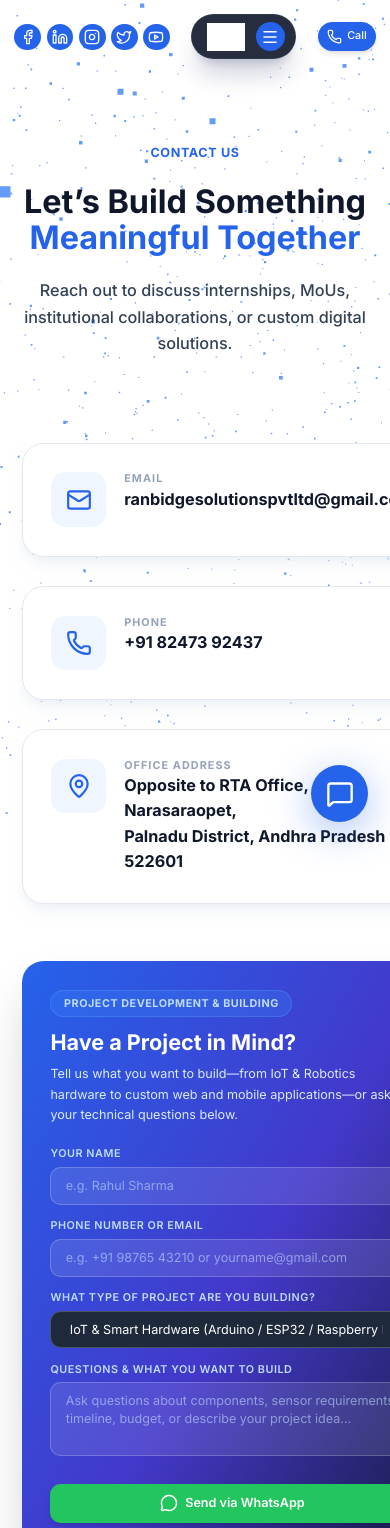
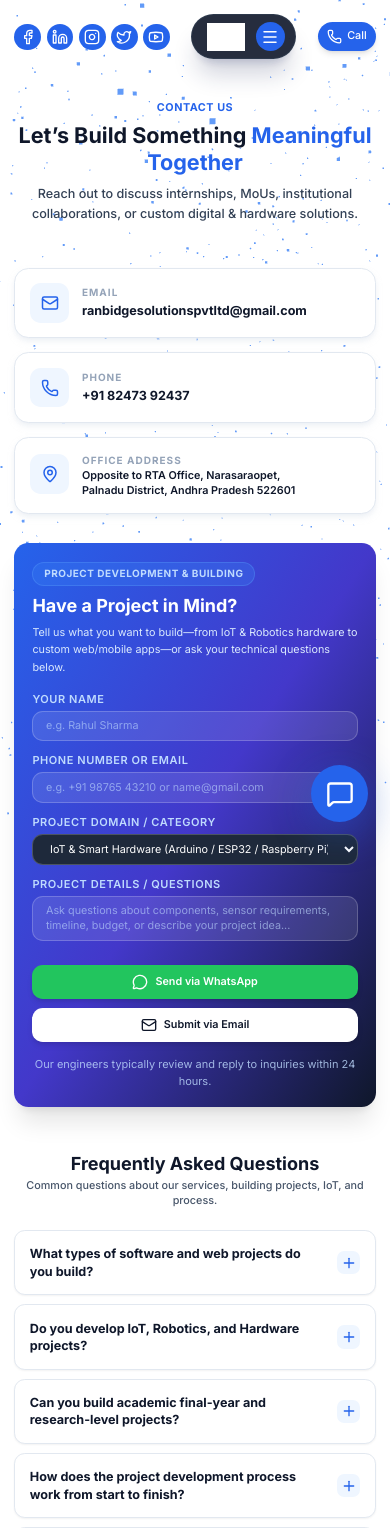
Before and after one commit to ranbridgeserviceprivatelimited-sys/RANBIDGE-Solutions-PVT-LTD, a React (Vite) app: page /contact in a window 390 px wide. Shown: the top 1528 px of the page. Built offline with nearby package versions, Linux system fonts and the light colour scheme; grey boxes are pictures that could not be loaded.

Commit message:
Optimize Contact page layout and typography for mobile view

```diff
--- a/components/Contact.tsx
+++ b/components/Contact.tsx
@@ -7,7 +7,7 @@ import {
   Plus,
   Minus
 } from "lucide-react";
-import { COMPANY_NAME, FAQ_DATA } from "../constants";
+import { FAQ_DATA } from "../constants";
 import { gsap } from "gsap";
 import { ScrollTrigger } from "gsap/ScrollTrigger";
 import { useCursorEffect } from "./useCursorEffect";
@@ -47,33 +47,34 @@ const Contact: React.FC = () => {
       /* Header */
       gsap.fromTo(
         headerRef.current,
-        { y: 60, opacity: 0 },
+        { y: 40, opacity: 0 },
         {
           y: 0,
           opacity: 1,
-          duration: 1,
+          duration: 0.8,
           ease: "power3.out",
+          clearProps: "all",
           scrollTrigger: {
             trigger: headerRef.current,
-            start: "top 80%",
+            start: "top 85%",
           },
         }
       );
 
       /* Contact cards */
       gsap.fromTo(
-        cardsRef.current?.children,
-        { y: 40, opacity: 0, scale: 0.95 },
+        cardsRef.current?.children ? Array.from(cardsRef.current.children) : [],
+        { y: 30, opacity: 0 },
         {
           y: 0,
           opacity: 1,
-          scale: 1,
-          duration: 0.8,
-          stagger: 0.2,
+          duration: 0.7,
+          stagger: 0.12,
           ease: "power3.out",
+          clearProps: "all",
           scrollTrigger: {
             trigger: cardsRef.current,
-            start: "top 80%",
+            start: "top 85%",
           },
         }
       );
@@ -81,15 +82,16 @@ const Contact: React.FC = () => {
       /* Let’s Talk section */
       gsap.fromTo(
         talkRef.current,
-        { x: 80, opacity: 0 },
+        { y: 40, opacity: 0 },
         {
-          x: 0,
+          y: 0,
           opacity: 1,
-          duration: 1,
+          duration: 0.8,
           ease: "power3.out",
+          clearProps: "all",
           scrollTrigger: {
             trigger: talkRef.current,
-            start: "top 80%",
+            start: "top 85%",
           },
         }
       );
@@ -97,12 +99,13 @@ const Contact: React.FC = () => {
       /* FAQ Section */
       gsap.fromTo(
         faqRef.current,
-        { y: 50, opacity: 0 },
+        { y: 40, opacity: 0 },
         {
           y: 0,
           opacity: 1,
-          duration: 1,
+          duration: 0.8,
           ease: "power3.out",
+          clearProps: "all",
           scrollTrigger: {
             trigger: faqRef.current,
             start: "top 85%",
@@ -118,53 +121,52 @@ const Contact: React.FC = () => {
     <section
       ref={sectionRef}
       id="contact"
-      className="relative pt-40 pb-24 bg-transparent overflow-hidden"
+      className="relative pt-28 sm:pt-36 lg:pt-40 pb-16 sm:pb-24 bg-transparent overflow-hidden"
     >
-      <div className="max-w-7xl mx-auto px-6 space-y-24">
+      <div className="max-w-7xl mx-auto px-4 sm:px-6 space-y-12 sm:space-y-16 lg:space-y-20">
 
         {/* 🔹 HEADER */}
         <div
           ref={headerRef}
           data-cursor
           data-logo="true"
-          className="max-w-3xl mx-auto text-center space-y-6"
+          className="max-w-3xl mx-auto text-center space-y-2 sm:space-y-4"
         >
-          <h2 className="text-blue-600 uppercase tracking-wider text-sm font-bold">
+          <h2 className="text-blue-600 uppercase tracking-wider text-xs sm:text-sm font-bold">
             Contact Us
           </h2>
-          <h3 className="text-4xl md:text-5xl font-extrabold text-slate-900">
+          <h3 className="text-2xl sm:text-4xl md:text-5xl font-extrabold text-slate-900 leading-tight">
             Let’s Build Something
             <span className="text-blue-600"> Meaningful Together</span>
           </h3>
-          <p className="text-lg text-slate-700 font-medium leading-relaxed">
+          <p className="text-sm sm:text-base md:text-lg text-slate-700 font-medium leading-relaxed max-w-2xl mx-auto">
             Reach out to discuss internships, MoUs, institutional collaborations,
-            or custom digital solutions.
+            or custom digital & hardware solutions.
           </p>
         </div>
 
         {/* 🔹 MAIN GRID */}
-        <div className="grid lg:grid-cols-2 gap-16 items-start">
+        <div className="grid lg:grid-cols-2 gap-8 lg:gap-14 items-start">
 
           {/* 📞 CONTACT DETAILS */}
-          <div ref={cardsRef} className="space-y-8">
+          <div ref={cardsRef} className="space-y-4 sm:space-y-6">
 
             {/* EMAIL */}
             <div
               data-cursor
               data-logo="false"
-              className="group flex items-start gap-5 p-8 rounded-3xl bg-white border border-slate-200 shadow-lg shadow-slate-200/50
-                         hover:shadow-xl hover:-translate-y-1 transition-all"
+              className="group flex items-center sm:items-start gap-3.5 sm:gap-5 p-4 sm:p-6 rounded-2xl sm:rounded-3xl bg-white border border-slate-200 shadow-md shadow-slate-200/50 hover:shadow-xl hover:-translate-y-0.5 transition-all"
             >
-              <div className="bg-blue-50 text-blue-600 group-hover:bg-blue-600 group-hover:text-white transition-all rounded-2xl p-4">
-                <Mail size={26} />
+              <div className="bg-blue-50 text-blue-600 group-hover:bg-blue-600 group-hover:text-white transition-all rounded-xl sm:rounded-2xl p-3 sm:p-4 shrink-0">
+                <Mail className="w-5 h-5 sm:w-6 sm:h-6" />
               </div>
-              <div>
-                <p className="text-xs font-bold text-slate-400 uppercase tracking-widest">
+              <div className="min-w-0 flex-1">
+                <p className="text-[10px] sm:text-xs font-bold text-slate-400 uppercase tracking-widest mb-0.5">
                   Email
                 </p>
                 <a
                   href="mailto:ranbidgesolutionspvtltd@gmail.com"
-                  className="text-lg font-bold text-slate-900 hover:text-blue-600 transition-colors"
+                  className="block text-sm sm:text-base lg:text-lg font-bold text-slate-900 hover:text-blue-600 transition-colors break-all"
                 >
                   ranbidgesolutionspvtltd@gmail.com
                 </a>
@@ -175,19 +177,18 @@ const Contact: React.FC = () => {
             <div
               data-cursor
               data-logo="false"
-              className="group flex items-start gap-5 p-8 rounded-3xl bg-white border border-slate-200 shadow-lg shadow-slate-200/50
-                         hover:shadow-xl hover:-translate-y-1 transition-all"
+              className="group flex items-center sm:items-start gap-3.5 sm:gap-5 p-4 sm:p-6 rounded-2xl sm:rounded-3xl bg-white border border-slate-200 shadow-md shadow-slate-200/50 hover:shadow-xl hover:-translate-y-0.5 transition-all"
             >
-              <div className="bg-blue-50 text-blue-600 group-hover:bg-blue-600 group-hover:text-white transition-all rounded-2xl p-4">
-                <Phone size={26} />
+              <div className="bg-blue-50 text-blue-600 group-hover:bg-blue-600 group-hover:text-white transition-all rounded-xl sm:rounded-2xl p-3 sm:p-4 shrink-0">
+                <Phone className="w-5 h-5 sm:w-6 sm:h-6" />
               </div>
-              <div>
-                <p className="text-xs font-bold text-slate-400 uppercase tracking-widest">
+              <div className="min-w-0 flex-1">
+                <p className="text-[10px] sm:text-xs font-bold text-slate-400 uppercase tracking-widest mb-0.5">
                   Phone
                 </p>
                 <a
                   href="tel:+918247392437"
-                  className="text-lg font-bold text-slate-900 hover:text-blue-600 transition-colors"
+                  className="block text-sm sm:text-base lg:text-lg font-bold text-slate-900 hover:text-blue-600 transition-colors"
                 >
                   +91 82473 92437
                 </a>
@@ -198,17 +199,16 @@ const Contact: React.FC = () => {
             <div
               data-cursor
               data-logo="false"
-              className="group flex items-start gap-5 p-8 rounded-3xl bg-white border border-slate-200 shadow-lg shadow-slate-200/50
-                         hover:shadow-xl hover:-translate-y-1 transition-all"
+              className="group flex items-start gap-3.5 sm:gap-5 p-4 sm:p-6 rounded-2xl sm:rounded-3xl bg-white border border-slate-200 shadow-md shadow-slate-200/50 hover:shadow-xl hover:-translate-y-0.5 transition-all"
             >
-              <div className="bg-blue-50 text-blue-600 group-hover:bg-blue-600 group-hover:text-white transition-all rounded-2xl p-4">
-                <MapPin size={26} />
+              <div className="bg-blue-50 text-blue-600 group-hover:bg-blue-600 group-hover:text-white transition-all rounded-xl sm:rounded-2xl p-3 sm:p-4 shrink-0 mt-0.5">
+                <MapPin className="w-5 h-5 sm:w-6 sm:h-6" />
               </div>
-              <div>
-                <p className="text-xs font-bold text-slate-400 uppercase tracking-widest">
+              <div className="min-w-0 flex-1">
+                <p className="text-[10px] sm:text-xs font-bold text-slate-400 uppercase tracking-widest mb-0.5">
                   Office Address
                 </p>
-                <p className="text-lg font-bold text-slate-900">
+                <p className="text-xs sm:text-sm lg:text-base font-semibold text-slate-900 leading-snug">
                   Opposite to RTA Office, Narasaraopet,
                   <br />
                   Palnadu District, Andhra Pradesh 522601
@@ -223,29 +223,29 @@ const Contact: React.FC = () => {
             data-cursor
             data-logo="true"
             className="
-              p-8 sm:p-10 rounded-3xl
+              p-5 sm:p-8 lg:p-9 rounded-2xl sm:rounded-3xl
               bg-gradient-to-br from-blue-600 via-indigo-700 to-slate-900
               text-white
-              shadow-2xl
+              shadow-xl
               hover:shadow-blue-500/20
               transition-all
             "
           >
-            <div className="mb-6">
-              <span className="px-3.5 py-1.5 rounded-full text-xs font-bold tracking-wider uppercase bg-blue-500/30 text-blue-200 border border-blue-400/30 mb-3 inline-block">
+            <div className="mb-4 sm:mb-6">
+              <span className="px-3 py-1 rounded-full text-[10px] sm:text-xs font-bold tracking-wider uppercase bg-blue-500/30 text-blue-200 border border-blue-400/30 mb-2 sm:mb-3 inline-block">
                 Project Development & Building
               </span>
-              <h4 className="text-2xl sm:text-3xl font-extrabold mb-2 text-white">
+              <h4 className="text-xl sm:text-2xl lg:text-3xl font-extrabold mb-1.5 text-white">
                 Have a Project in Mind?
               </h4>
-              <p className="text-blue-100 text-sm leading-relaxed">
-                Tell us what you want to build—from IoT & Robotics hardware to custom web and mobile applications—or ask your technical questions below.
+              <p className="text-blue-100 text-xs sm:text-sm leading-relaxed">
+                Tell us what you want to build—from IoT & Robotics hardware to custom web/mobile apps—or ask your technical questions below.
               </p>
             </div>
 
-            <div className="space-y-4 mb-6">
+            <div className="space-y-3 sm:space-y-4 mb-5 sm:mb-6">
               <div>
-                <label className="block text-xs font-semibold text-blue-200 uppercase tracking-wider mb-1.5">
+                <label className="block text-[11px] sm:text-xs font-semibold text-blue-200 uppercase tracking-wider mb-1">
                   Your Name
                 </label>
                 <input
@@ -253,31 +253,31 @@ const Contact: React.FC = () => {
                   value={formData.name}
                   onChange={(e) => setFormData({ ...formData, name: e.target.value })}
                   placeholder="e.g. Rahul Sharma"
-                  className="w-full px-4 py-2.5 rounded-xl bg-white/10 border border-white/20 text-white placeholder-blue-200/60 text-sm focus:outline-none focus:ring-2 focus:ring-blue-400 focus:bg-white/15 transition-all"
+                  className="w-full px-3.5 py-2 sm:px-4 sm:py-2.5 rounded-xl bg-white/10 border border-white/20 text-white placeholder-blue-200/60 text-xs sm:text-sm focus:outline-none focus:ring-2 focus:ring-blue-400 focus:bg-white/15 transition-all"
                 />
               </div>
 
               <div>
-                <label className="block text-xs font-semibold text-blue-200 uppercase tracking-wider mb-1.5">
+                <label className="block text-[11px] sm:text-xs font-semibold text-blue-200 uppercase tracking-wider mb-1">
                   Phone Number or Email
                 </label>
                 <input
                   type="text"
                   value={formData.contact}
                   onChange={(e) => setFormData({ ...formData, contact: e.target.value })}
-                  placeholder="e.g. +91 98765 43210 or yourname@gmail.com"
-                  className="w-full px-4 py-2.5 rounded-xl bg-white/10 border border-white/20 text-white placeholder-blue-200/60 text-sm focus:outline-none focus:ring-2 focus:ring-blue-400 focus:bg-white/15 transition-all"
+                  placeholder="e.g. +91 98765 43210 or name@gmail.com"
+                  className="w-full px-3.5 py-2 sm:px-4 sm:py-2.5 rounded-xl bg-white/10 border border-white/20 text-white placeholder-blue-200/60 text-xs sm:text-sm focus:outline-none focus:ring-2 focus:ring-blue-400 focus:bg-white/15 transition-all"
                 />
               </div>
 
               <div>
-                <label className="block text-xs font-semibold text-blue-200 uppercase tracking-wider mb-1.5">
-                  What type of project are you building?
+                <label className="block text-[11px] sm:text-xs font-semibold text-blue-200 uppercase tracking-wider mb-1">
+                  Project Domain / Category
                 </label>
                 <select
                   value={formData.projectType}
                   onChange={(e) => setFormData({ ...formData, projectType: e.target.value })}
-                  className="w-full px-4 py-2.5 rounded-xl bg-slate-800 border border-white/20 text-white text-sm focus:outline-none focus:ring-2 focus:ring-blue-400 transition-all cursor-pointer"
+                  className="w-full px-3.5 py-2 sm:px-4 sm:py-2.5 rounded-xl bg-slate-800 border border-white/20 text-white text-xs sm:text-sm focus:outline-none focus:ring-2 focus:ring-blue-400 transition-all cursor-pointer"
                 >
                   <option value="IoT & Smart Hardware (Arduino / ESP32 / Raspberry Pi)">
                     IoT & Smart Hardware (Arduino / ESP32 / Raspberry Pi)
@@ -286,7 +286,7 @@ const Contact: React.FC = () => {
                     Robotics & Autonomous Systems (ROS / OpenCV / Bots)
                   </option>
                   <option value="Web Development & SaaS Applications (React / Node / Python)">
-                    Web Development & SaaS Applications (React / Node / Python)
+                    Web Development & SaaS (React / Node / Python)
                   </option>
                   <option value="Mobile App Development (Flutter / React Native)">
                     Mobile App Development (Flutter / React Native)
@@ -295,7 +295,7 @@ const Contact: React.FC = () => {
                     Final-Year Academic / Capstone Project
                   </option>
                   <option value="Research Paper Writing & Prototype (IEEE / Scopus)">
-                    Research Paper Writing & Prototype (IEEE / Scopus)
+                    Research Paper & Prototype (IEEE / Scopus)
                   </option>
                   <option value="Custom Business IT Solution">
                     Custom Business IT Solution
@@ -304,72 +304,72 @@ const Contact: React.FC = () => {
               </div>
 
               <div>
-                <label className="block text-xs font-semibold text-blue-200 uppercase tracking-wider mb-1.5">
-                  Questions & What You Want to Build
+                <label className="block text-[11px] sm:text-xs font-semibold text-blue-200 uppercase tracking-wider mb-1">
+                  Project Details / Questions
                 </label>
                 <textarea
-                  rows={3}
+                  rows={2}
                   value={formData.question}
                   onChange={(e) => setFormData({ ...formData, question: e.target.value })}
                   placeholder="Ask questions about components, sensor requirements, timeline, budget, or describe your project idea..."
-                  className="w-full px-4 py-2.5 rounded-xl bg-white/10 border border-white/20 text-white placeholder-blue-200/60 text-sm focus:outline-none focus:ring-2 focus:ring-blue-400 focus:bg-white/15 transition-all resize-none"
+                  className="w-full px-3.5 py-2 sm:px-4 sm:py-2.5 rounded-xl bg-white/10 border border-white/20 text-white placeholder-blue-200/60 text-xs sm:text-sm focus:outline-none focus:ring-2 focus:ring-blue-400 focus:bg-white/15 transition-all resize-none"
                 />
               </div>
             </div>
 
-            <div className="flex flex-col sm:flex-row gap-3">
+            <div className="flex flex-col sm:flex-row gap-2.5 sm:gap-3">
               <a
                 href={getWhatsappUrl()}
                 target="_blank"
                 rel="noopener noreferrer"
-                className="flex-1 inline-flex items-center justify-center gap-2 px-5 py-3 rounded-xl bg-green-500 hover:bg-green-600 text-white font-semibold text-sm transition-all shadow-md hover:scale-[1.02]"
+                className="flex-1 inline-flex items-center justify-center gap-2 px-4 py-2.5 sm:py-3 rounded-xl bg-green-500 hover:bg-green-600 text-white font-semibold text-xs sm:text-sm transition-all shadow-md hover:scale-[1.01] active:scale-95"
               >
-                <MessageCircle size={18} />
+                <MessageCircle size={16} />
                 Send via WhatsApp
               </a>
 
               <a
                 href={getMailtoUrl()}
-                className="flex-1 inline-flex items-center justify-center gap-2 px-5 py-3 rounded-xl bg-white hover:bg-slate-100 text-slate-900 font-semibold text-sm transition-all shadow-md hover:scale-[1.02]"
+                className="flex-1 inline-flex items-center justify-center gap-2 px-4 py-2.5 sm:py-3 rounded-xl bg-white hover:bg-slate-100 text-slate-900 font-semibold text-xs sm:text-sm transition-all shadow-md hover:scale-[1.01] active:scale-95"
               >
-                <Mail size={18} />
+                <Mail size={16} />
                 Submit via Email
               </a>
             </div>
 
-            <p className="mt-6 text-xs text-blue-200/80 text-center">
-              Our engineers typically review and reply to project inquiries within 24 hours.
+            <p className="mt-4 sm:mt-5 text-[11px] sm:text-xs text-blue-200/80 text-center">
+              Our engineers typically review and reply to inquiries within 24 hours.
             </p>
           </div>
         </div>
 
         {/* 🔹 FAQ SECTION */}
-        <div ref={faqRef} className="max-w-4xl mx-auto space-y-12">
-          <div className="text-center">
-            <h4 className="text-3xl font-bold text-slate-900 mb-4">Frequently Asked Questions</h4>
-            <p className="text-slate-700 font-medium">Common questions about our services, building projects, IoT, and process.</p>
+        <div ref={faqRef} className="max-w-4xl mx-auto space-y-6 sm:space-y-8">
+          <div className="text-center space-y-1 sm:space-y-2">
+            <h4 className="text-xl sm:text-2xl md:text-3xl font-bold text-slate-900">Frequently Asked Questions</h4>
+            <p className="text-xs sm:text-sm md:text-base text-slate-600 font-medium">Common questions about our services, building projects, IoT, and process.</p>
           </div>
 
-          <div className="space-y-4">
+          <div className="space-y-2.5 sm:space-y-3.5">
             {FAQ_DATA.map((faq, idx) => (
               <div
                 key={idx}
-                className="bg-white border border-slate-200 rounded-2xl overflow-hidden shadow-sm hover:shadow-md transition-all"
+                className="bg-white border border-slate-200 rounded-xl sm:rounded-2xl overflow-hidden shadow-sm hover:shadow-md transition-all"
               >
                 <button
                   onClick={() => setActiveFaq(activeFaq === idx ? null : idx)}
-                  className="w-full p-6 flex items-center justify-between text-left"
+                  className="w-full p-4 sm:p-5 flex items-center justify-between text-left gap-3"
                 >
-                  <span className="text-lg font-bold text-slate-900">{faq.question}</span>
-                  <span className="text-blue-600 bg-blue-50 p-1 rounded-lg">
-                    {activeFaq === idx ? <Minus size={20} /> : <Plus size={20} />}
+                  <span className="text-sm sm:text-base lg:text-lg font-bold text-slate-900 leading-snug">{faq.question}</span>
+                  <span className="text-blue-600 bg-blue-50 p-1 sm:p-1.5 rounded-lg shrink-0">
+                    {activeFaq === idx ? <Minus size={16} /> : <Plus size={16} />}
                   </span>
                 </button>
 
                 <div
-                  className={`px-6 overflow-hidden transition-all duration-300 ease-in-out ${activeFaq === idx ? "max-h-96 pb-6 opacity-100" : "max-h-0 opacity-0"}`}
+                  className={`px-4 sm:px-5 overflow-hidden transition-all duration-300 ease-in-out ${activeFaq === idx ? "max-h-96 pb-4 sm:pb-5 opacity-100" : "max-h-0 opacity-0"}`}
                 >
-                  <p className="text-slate-600 leading-relaxed">
+                  <p className="text-xs sm:text-sm md:text-base text-slate-600 leading-relaxed">
                     {faq.answer}
                   </p>
                 </div>
```
